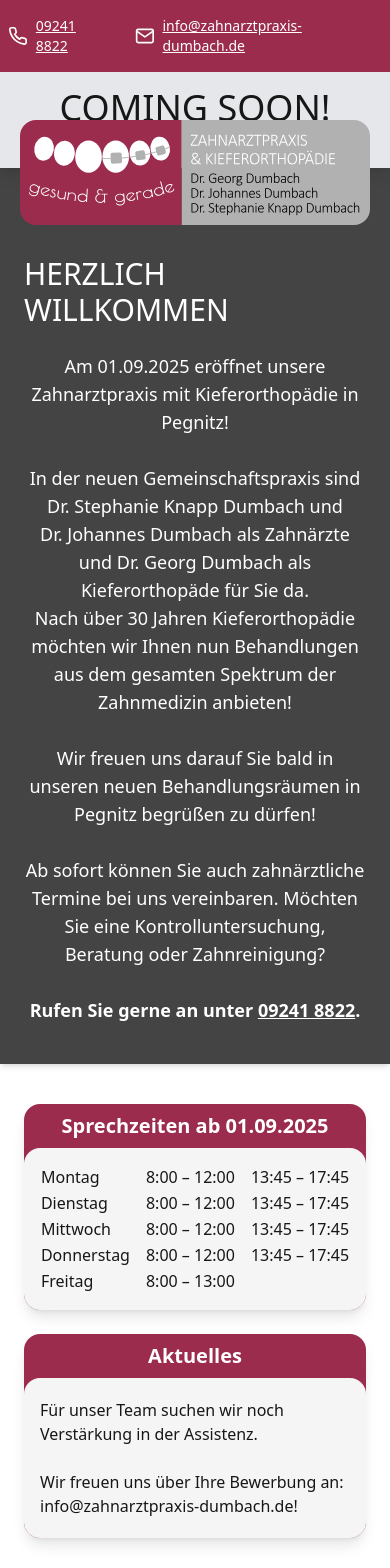
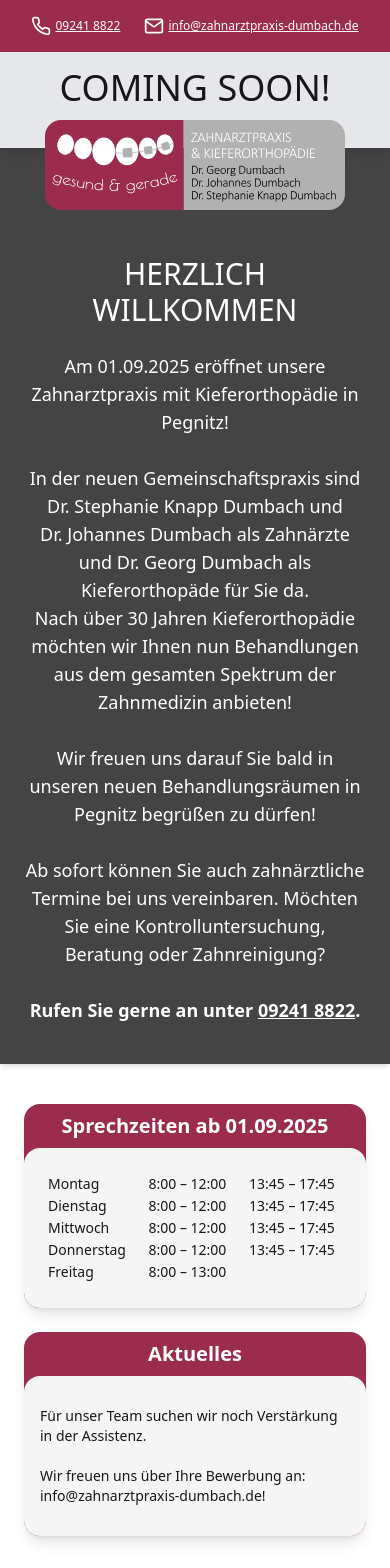
Before and after one commit to chrisknapp98/react-dentist-example, a Next.js app: page / in a window 390 px wide. Shown: the top 1568 px of the page. Built offline with nearby package versions, Linux system fonts and the light colour scheme.

Commit message:
improve responsiveness on very small screens

```diff
--- a/src/app/comingSoon/openingHoursAndRecentNews.tsx
+++ b/src/app/comingSoon/openingHoursAndRecentNews.tsx
@@ -5,7 +5,7 @@ export function OpeningHoursAndRecentNews() {
     return (
         <div className="flex flex-col lg:flex-row gap-6 md:gap-10 items-stretch justify-center py-10 px-6 sm:px-20">
         <RoundedFrame title="Sprechzeiten ab 01.09.2025">
-            <table className="w-full text-left text-nowrap">
+            <table className="w-full text-left text-nowrap text-sm vs:text-md sm:text-lg font-light">
             <tbody>
                 <tr>
                 <td className="px-2">Montag</td>
@@ -36,7 +36,7 @@ export function OpeningHoursAndRecentNews() {
             </table>
         </RoundedFrame>
         <RoundedFrame title="Aktuelles">
-            <div className="justify-start">
+            <div className="justify-start text-sm vs:text-md sm:text-lg font-light">
             Für unser Team suchen wir noch Verstärkung in der Assistenz.
             <br />
             <br />
--- a/src/app/comingSoon/welcomeBanner.tsx
+++ b/src/app/comingSoon/welcomeBanner.tsx
@@ -6,7 +6,7 @@ export function WelcomeBanner() {
   return (
     <section >
       <div className="flex flex-col w-full bg-backgroundGray shadow-md text-text-grey pt-64 sm:pt-72 md:pt-[350px] pb-10 px-6 lg:px-32 xl:px-56 justify-start gap-6 md:gap-10 items-center">
-        <h1 className="text-3xl md:text-5xl font-thin text-white">HERZLICH WILLKOMMEN</h1>
+        <h1 className="text-3xl md:text-5xl font-thin text-white text-center">HERZLICH WILLKOMMEN</h1>
         <p className="text-lg text-white text-center">
         Am 01.09.2025 eröffnet unsere Zahnarztpraxis mit Kieferorthopädie in Pegnitz!
         <br />
@@ -35,7 +35,7 @@ export function WelcomeBanner() {
             <ContactHeader alignment="center" />
             <div className="flex justify-center pt-4 pb-10 md:pb-20 bg-gray-200 font-light text-4xl shadow-lg">
                 <p>COMING SOON!</p>
-                <div className="absolute top-[120px] md:top-[130px] w-[350px] sm:w-[450px] md:w-[600px] h-[105px] sm:h-[135px] md:h-[180px] z-20">
+                <div className="absolute top-[120px] md:top-[130px] w-[300px] vs:w-[350px] sm:w-[450px] md:w-[600px] h-[90px] vs:h-[105px] sm:h-[135px] md:h-[180px] z-20">
                   <LogoPraxis className="w-full h-full rounded-2xl" />
                 </div>
             </div>
--- a/src/app/common/frame/roundedFrame.tsx
+++ b/src/app/common/frame/roundedFrame.tsx
@@ -3,7 +3,7 @@
 export function RoundedFrame(props: { title: string, children?: React.ReactNode }) {
     return (
         <div className="rounded-2xl bg-practiceRed overflow-hidden shadow-lg items-center flex flex-col">
-            <div className="text-white text-xl font-bold p-2">
+            <div className="text-white text-xl font-bold text-center p-2">
                 {props.title}
             </div>
             <div className="rounded-t-2xl bg-backgroundLightGray p-4 w-full h-full overflow-hidden min-h-40 justify-center items-center flex">
--- a/src/app/common/header/contactHeader.tsx
+++ b/src/app/common/header/contactHeader.tsx
@@ -7,13 +7,13 @@ export function ContactHeader(props: { alignment?: "center" | "end" }) {
   const alignmentClass = props.alignment === "center" ? "justify-center" : "justify-end";
 
   return (
-    <div className={`flex gap-6 md:gap-10 w-full bg-practiceRed text-practiceWhite ${alignmentClass} py-4 text-sm px-2 md:px-20`}>
-      <div className="flex items-center">
-        <PhoneIcon className="w-5 h-5 mr-2 text-practiceWhite" />
+    <div className={`flex gap-6 md:gap-10 w-full bg-practiceRed text-practiceWhite ${alignmentClass} py-4 text-xs vs:text-sm px-1 vs:px-2 md:px-20`}>
+      <div className="flex items-center gap-1 vs:gap-2">
+        <PhoneIcon className="w-5 h-5 text-practiceWhite" />
         <a href={ContactInformation.telephoneLink} className="underline">{ContactInformation.telephoneDisplay}</a>
       </div>
-      <div className="flex items-center">
-        <MailIcon className="w-5 h-5 mr-2 text-practiceWhite" />
+      <div className="flex items-center gap-1 vs:gap-2">
+        <MailIcon className="w-5 h-5 text-practiceWhite" />
         <a href={ContactInformation.emailLink} className="underline">{ContactInformation.email}</a>
       </div>
       {/* <a href="https://www.instagram.com/" target="_blank" rel="noreferrer" className="hidden md:flex items-center">
--- a/src/app/common/header/contactHeaderWithAutoAlignment.tsx
+++ b/src/app/common/header/contactHeaderWithAutoAlignment.tsx
@@ -5,13 +5,13 @@ import { ContactInformation } from '../contactInformation/contactInformation';
 
 export function ContactHeaderWithAutoAlignment() {
   return (
-    <div className="flex gap-6 md:gap-10 w-full bg-practiceRed text-practiceWhite justify-center xl:justify-end py-4 text-sm px-2 md:px-20">
-      <div className="flex items-center">
-        <PhoneIcon className="w-5 h-5 mr-2 text-practiceWhite" />
+    <div className="flex gap-6 md:gap-10 w-full bg-practiceRed text-practiceWhite justify-center xl:justify-end py-4 text-xs vs:text-sm px-1 vs:px-2 md:px-20">
+      <div className="flex items-center gap-1 vs:gap-2">
+        <PhoneIcon className="w-5 h-5 text-practiceWhite" />
         <a href={ContactInformation.telephoneLink} className="underline">{ContactInformation.telephoneDisplay}</a>
       </div>
-      <div className="flex items-center">
-        <MailIcon className="w-5 h-5 mr-2 text-practiceWhite" />
+      <div className="flex items-center gap-1 vs:gap-2">
+        <MailIcon className="w-5 h-5 text-practiceWhite" />
         <a href={ContactInformation.emailLink} className="underline">{ContactInformation.email}</a>
       </div>
       {/* <a href="https://www.instagram.com/" target="_blank" rel="noreferrer" className="hidden md:flex items-center">
--- a/src/app/common/header/contactHeaderWithLogo.tsx
+++ b/src/app/common/header/contactHeaderWithLogo.tsx
@@ -8,7 +8,7 @@ export function ContactHeaderWithLogo() {
             <ContactHeaderWithAutoAlignment />
             <div className="flex justify-center xl:justify-start pb-10 lg:px-20">
                 {/* <div className="absolute top-[120px] md:top-[52px] w-[350px] sm:w-[450px] md:w-[600px] h-[113px] sm:h-[140px] md:h-[180px] z-20"> */}
-                <div className="relative xl:top-[-54px] w-[350px] sm:w-[450px] md:w-[600px] h-[105px] sm:h-[135px] md:h-[180px] z-20">
+                <div className="relative xl:top-[-54px] w-[300px] vs:w-[350px] sm:w-[450px] md:w-[600px] h-[90px] vs:h-[105px] sm:h-[135px] md:h-[180px] z-20">
                     <Link href="/">
                         <LogoPraxis className="w-full h-full rounded-b-2xl" />
                     </Link>
--- a/tailwind.config.ts
+++ b/tailwind.config.ts
@@ -9,6 +9,7 @@ export default {
   theme: {
     extend: {
       screens: {
+        vs: "400px",
         xs: "475px",
       },
       colors: {
```
